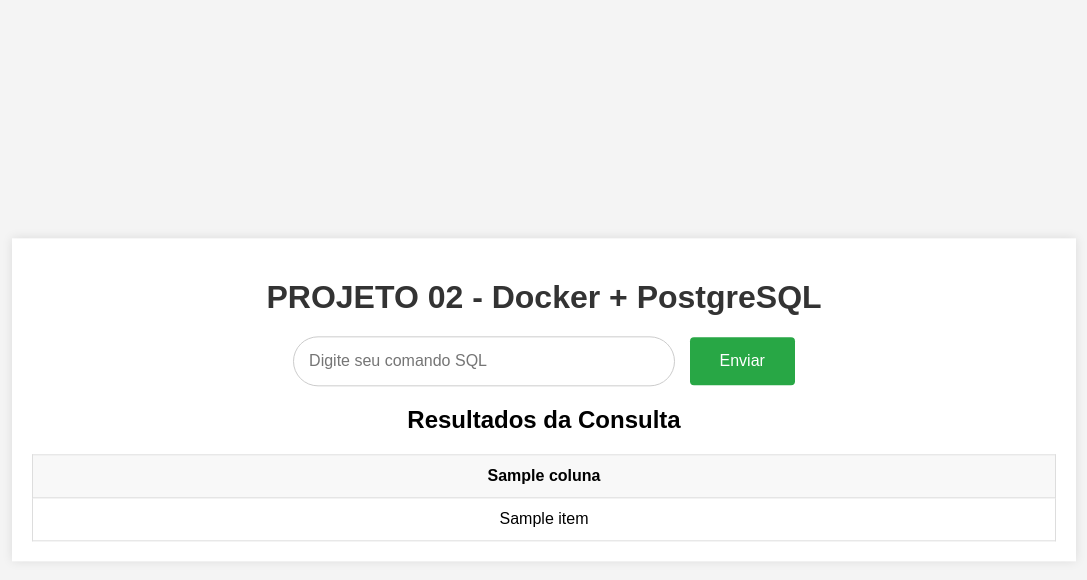
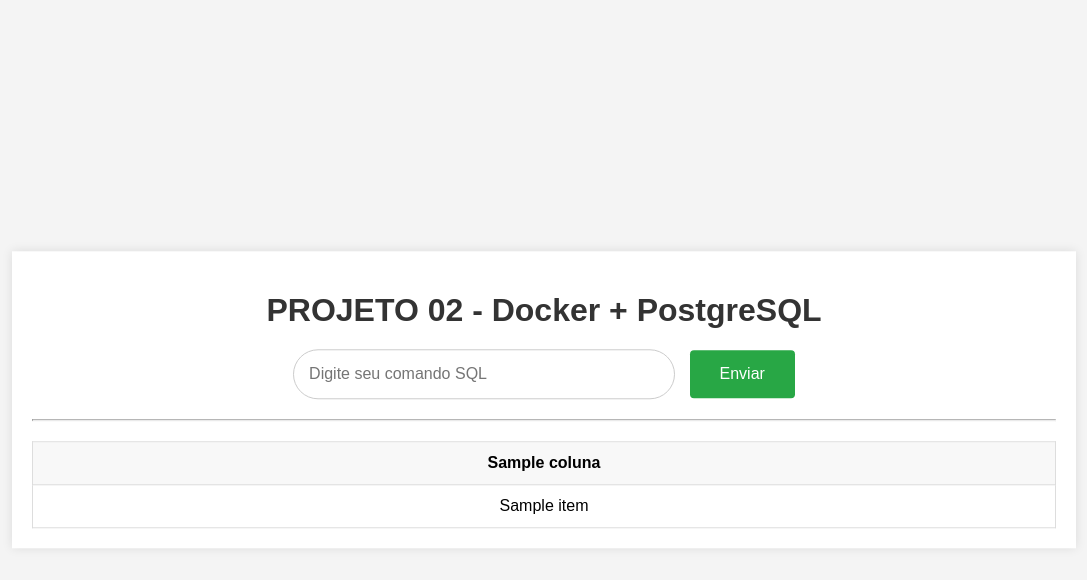
Before and after one commit to UNIFESO-Gabriel/fundamentos-em-tic, a Flask app: template Codigos/Projeto2/app/templates/index.html in a window 1280 px wide. Shown: the top 580 px of the page, without its empty margins (96-1183 px from the left). Run offline with Flask 3, Linux system fonts and the light colour scheme; the template is opened without the code that fills it: most values are stand-ins (such as "Sample title", 1, 10 or a date in 2020); some libraries are stand-ins or nearby versions.

Commit message:
Protótipo do Trabalho 2 resolvido.

```diff
--- a/Codigos/Projeto2/app/static/css/styles.css
+++ b/Codigos/Projeto2/app/static/css/styles.css
@@ -23,6 +23,10 @@ body {
 h1 {
     color: #333;
     text-align: center;
+    margin-bottom: 20px;
+}
+
+hr {
     margin-bottom: 20px;
 }
 
@@ -90,7 +94,7 @@ table tr:nth-child(even) {
     border: 1px solid #f5c6cb;
     padding: 15px;
     border-radius: 5px;
-    margin-top: 10px;
+    margin-top: 20px;
     margin-bottom: 10px;
     font-size: 16px;
     font-weight: 500;
--- a/Codigos/Projeto2/app/templates/index.html
+++ b/Codigos/Projeto2/app/templates/index.html
@@ -27,7 +27,7 @@
 
         <section class="resultados">
             {% if consulta_resultado %}
-                <h2>Resultados da Consulta</h2>
+                <hr/>
                 <table>
                     <thead>
                         <tr>
```
